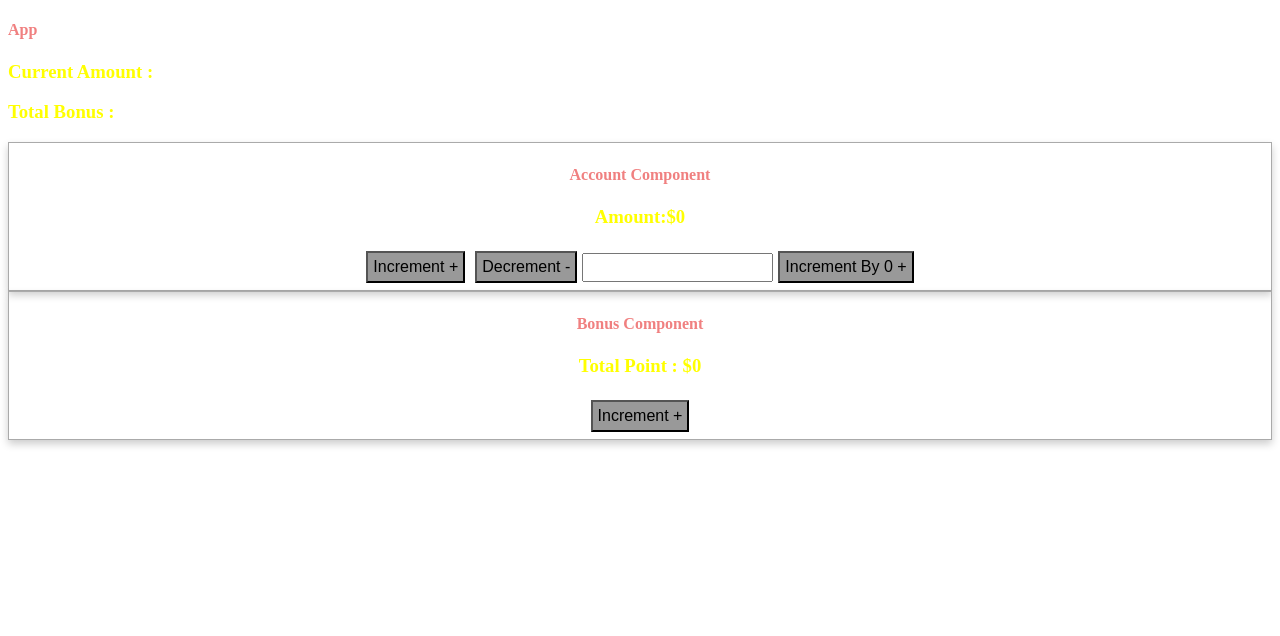
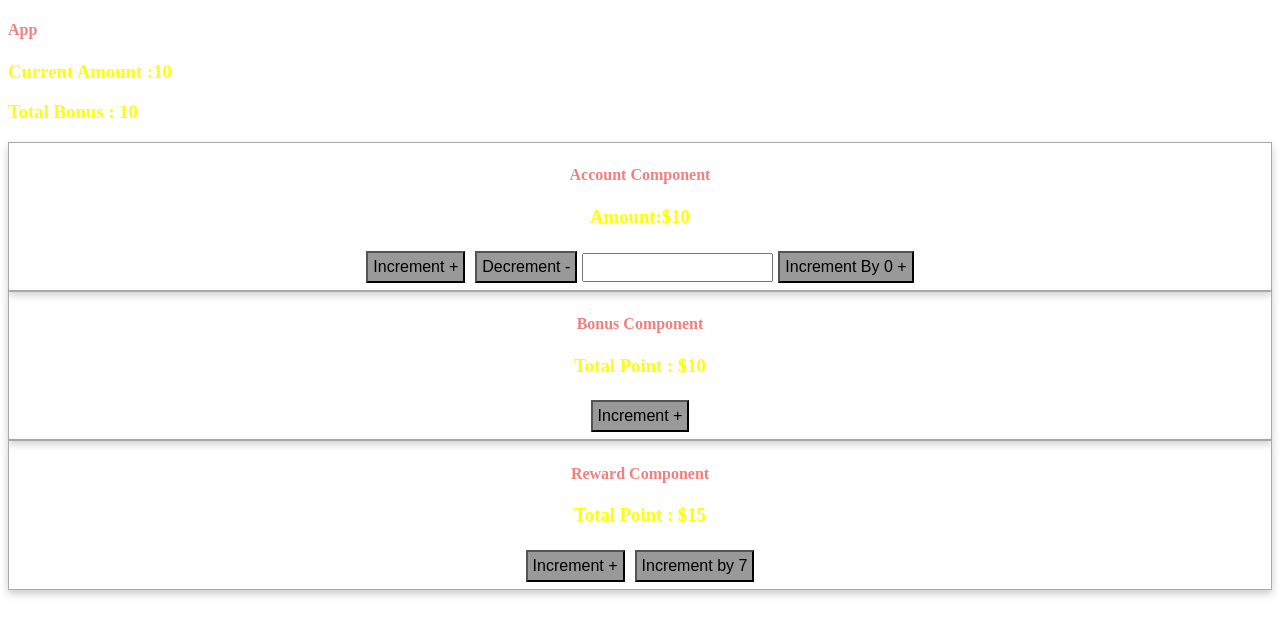
Before and after one commit to rajeshrohan/redux, a React (Vite) app: page / in a window 1280 px wide. Shown: the top 636 px of the page. Built offline with nearby package versions, Linux system fonts and the light colour scheme.

Commit message:
configureStore, slices, extrareducers

```diff
--- a/package.json
+++ b/package.json
@@ -10,8 +10,11 @@
     "preview": "vite preview"
   },
   "dependencies": {
+    "@reduxjs/toolkit": "^2.11.2",
     "react": "^19.2.0",
-    "react-dom": "^19.2.0"
+    "react-dom": "^19.2.0",
+    "react-redux": "^9.2.0",
+    "redux-logger": "^3.0.6"
   },
   "devDependencies": {
     "@eslint/js": "^9.39.1",
--- a/src/App.jsx
+++ b/src/App.jsx
@@ -1,16 +1,20 @@
+import { useSelector } from "react-redux";
 import "./App.css";
-import Account from './components/Account';
-import Bonus from './components/Bonus';
+import Account from "./components/Account";
+import Bonus from "./components/Bonus";
+import Reward from "./components/Reward";
 
 function App() {
+  const amount = useSelector((state) => state.account.amount);
+  const points = useSelector((state) => state.bonus.points);
   return (
     <div className="App">
       <h4>App</h4>
-      <h3>Current Amount : </h3>
-      <h3>Total Bonus : </h3>
-
+      <h3>Current Amount :{amount} </h3>
+      <h3>Total Bonus : {points} </h3>
       <Account></Account>
       <Bonus></Bonus>
+      <Reward></Reward>
     </div>
   );
 }
--- a/src/components/Account.jsx
+++ b/src/components/Account.jsx
@@ -1,20 +1,15 @@
-import { useState } from 'react';
+import { useState } from "react";
+import { useSelector, useDispatch } from "react-redux";
+import {
+  increment,
+  decrement,
+  incrementByAmount,
+} from "../slices/accountSlice";
 
 function Account() {
-  const [account, setAccount] = useState({ amount: 0 });
+  const amount = useSelector((state) => state.account.amount);
+  const dispatch = useDispatch();
   const [value, setValue] = useState(0);
-
-  const increment = () => {
-    setAccount({ amount: account.amount + 1 });
-  };
-
-  const decrement = () => {
-    setAccount({ amount: account.amount - 1 });
-  };
-
-  const incrementByAmount = (value) => {
-    setAccount({ amount: account.amount + value });
-  };
 
   return (
     <div className="card">
@@ -22,11 +17,11 @@ function Account() {
         <h4>
           <b>Account Component</b>
         </h4>
-        <h3>Amount:${account.amount}</h3>
-        <button onClick={increment}>Increment +</button>
-        <button onClick={decrement}>Decrement -</button>
+        <h3>Amount:${amount}</h3>
+        <button onClick={() => dispatch(increment())}>Increment +</button>
+        <button onClick={() => dispatch(decrement())}>Decrement -</button>
         <input type="text" onChange={(e) => setValue(+e.target.value)}></input>
-        <button onClick={() => incrementByAmount(value)}>
+        <button onClick={() => dispatch(incrementByAmount(value))}>
           Increment By {value} +
         </button>
       </div>
--- a/src/components/Bonus.jsx
+++ b/src/components/Bonus.jsx
@@ -1,20 +1,18 @@
-import { useState } from 'react';
+import { useDispatch, useSelector } from "react-redux";
+import { increment } from "../slices/bonusSlice";
 
 function Bonus() {
-  const [points, setPoints] = useState({ value: 0 });
+  const points = useSelector((state) => state.bonus.points);
+  const dispatch = useDispatch();
 
-  const increment = () => {
-    setPoints({ value: points.value + 1 });
-  };
   return (
     <div className="card">
       <div className="container">
         <h4>
           <b>Bonus Component</b>
         </h4>
-        <h3>Total Point : ${points.value}</h3>
-
-        <button onClick={increment}>Increment +</button>
+        <h3>Total Point : ${points}</h3>
+        <button onClick={() => dispatch(increment())}>Increment +</button>
       </div>
     </div>
   );
--- /dev/null
+++ b/src/components/Reward.jsx
@@ -0,0 +1,24 @@
+import { useSelector, useDispatch } from "react-redux";
+import { increment, incrementByAmount } from "../reducers/reward";
+
+function Reward() {
+  const points = useSelector((state) => state.reward.points);
+  const dispatch = useDispatch();
+
+  return (
+    <div className="card">
+      <div className="container">
+        <h4>
+          <b>Reward Component</b>
+        </h4>
+        <h3>Total Point : ${points}</h3>
+        <button onClick={() => dispatch(increment())}>Increment +</button>
+        <button onClick={() => dispatch(incrementByAmount(7))}>
+          Increment by 7
+        </button>
+      </div>
+    </div>
+  );
+}
+
+export default Reward;
--- a/src/main.jsx
+++ b/src/main.jsx
@@ -1,11 +1,30 @@
-import { StrictMode } from 'react'
-import { createRoot } from 'react-dom/client'
-import './index.css'
-import App from './App.jsx'
+import { StrictMode } from "react";
+import { createRoot } from "react-dom/client";
+import "./index.css";
+import App from "./App.jsx";
+import { configureStore } from "@reduxjs/toolkit";
+import { Provider } from "react-redux";
+import { createLogger } from "redux-logger";
 
+import accountReducer from "./slices/accountSlice.js";
+import bonusReducer from "./slices/bonusSlice.js";
+import rewardReducer from "./reducers/reward.js";
 
-createRoot(document.getElementById('root')).render(
+const logger = createLogger();
+
+const store = configureStore({
+  reducer: {
+    account: accountReducer,
+    bonus: bonusReducer,
+    reward: rewardReducer,
+  },
+  middleware: (getDefaultMiddleware) => getDefaultMiddleware().concat(logger),
+});
+
+createRoot(document.getElementById("root")).render(
   <StrictMode>
-    <App />
+    <Provider store={store}>
+      <App />
+    </Provider>
   </StrictMode>,
-)
+);
--- /dev/null
+++ b/src/reducers/reward.js
@@ -0,0 +1,22 @@
+import { createAction, createReducer } from "@reduxjs/toolkit";
+
+export const increment = createAction("reward/increment");
+export const incrementByAmount = createAction("reward/incrementByAmount");
+
+const initialState = {
+  points: 15,
+};
+
+const rewardReducer = createReducer(initialState, (builder) => {
+  builder
+    .addCase(increment, (state, action) => {
+      state.points++;
+    })
+    .addCase(incrementByAmount, (state, action) => {
+      state.points += action.payload;
+    });
+});
+
+export default rewardReducer;
+// builder fn is special fn , acts like a switch case.
+// creating custom reducer fn and action creaters not by slices.
--- /dev/null
+++ b/src/slices/accountSlice.js
@@ -0,0 +1,28 @@
+import { createSlice } from "@reduxjs/toolkit";
+
+const initialState = {
+  amount: 10,
+};
+
+export const accountSlice = createSlice({
+  name: "account", // action name  ex: action/type
+  initialState,
+  reducers: {
+    // reducer logic with mutating way, immer support.
+    increment: (state) => {
+      state.amount += 1; // immer library support
+    },
+    decrement: (state) => {
+      state.amount -= 1;
+    },
+    incrementByAmount: (state, action) => {
+      state.amount += action.payload;
+    },
+  },
+});
+
+export const { increment, decrement, incrementByAmount } = accountSlice.actions;
+export default accountSlice.reducer;
+
+// named export     : action creators
+// default export   : reducer
--- /dev/null
+++ b/src/slices/bonusSlice.js
@@ -0,0 +1,28 @@
+import { createAction, createSlice } from "@reduxjs/toolkit";
+
+const incrementBonusByCondition = createAction("account/incrementByAmount");
+
+const initialState = {
+  points: 10,
+};
+
+export const bonusSlice = createSlice({
+  name: "bonus",
+  initialState,
+  reducers: {
+    increment: (state) => {
+      state.points += 1;
+    },
+  },
+  extraReducers: (builder) => {
+    builder.addCase(incrementBonusByCondition, (state, action) => {
+      if (action.payload >= 100) state.points++;
+    });
+  },
+});
+
+export const { increment } = bonusSlice.actions;
+export default bonusSlice.reducer;
+
+// named export     : action creators
+// default export   : reducer
```
Also changed, not shown: Notes.txt (added), 1 other file (tests, documents, lock files or other folders).
